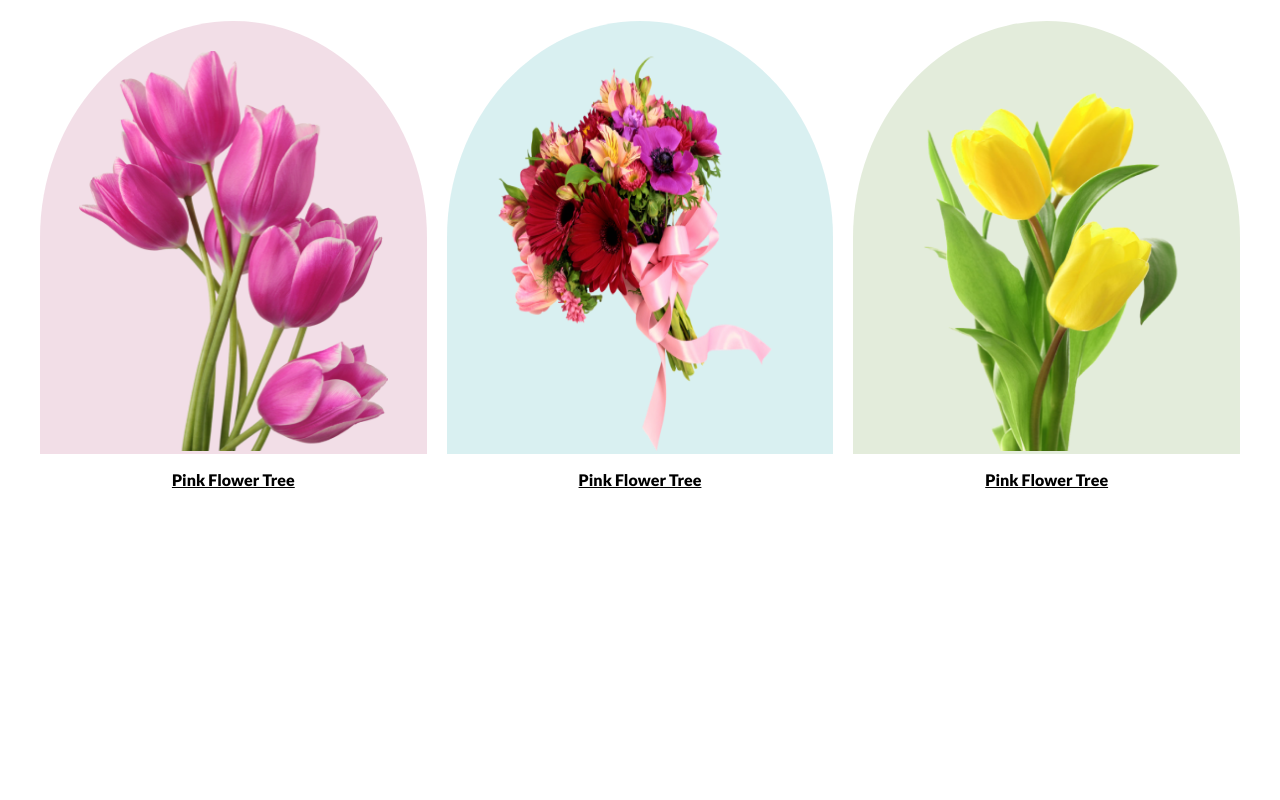
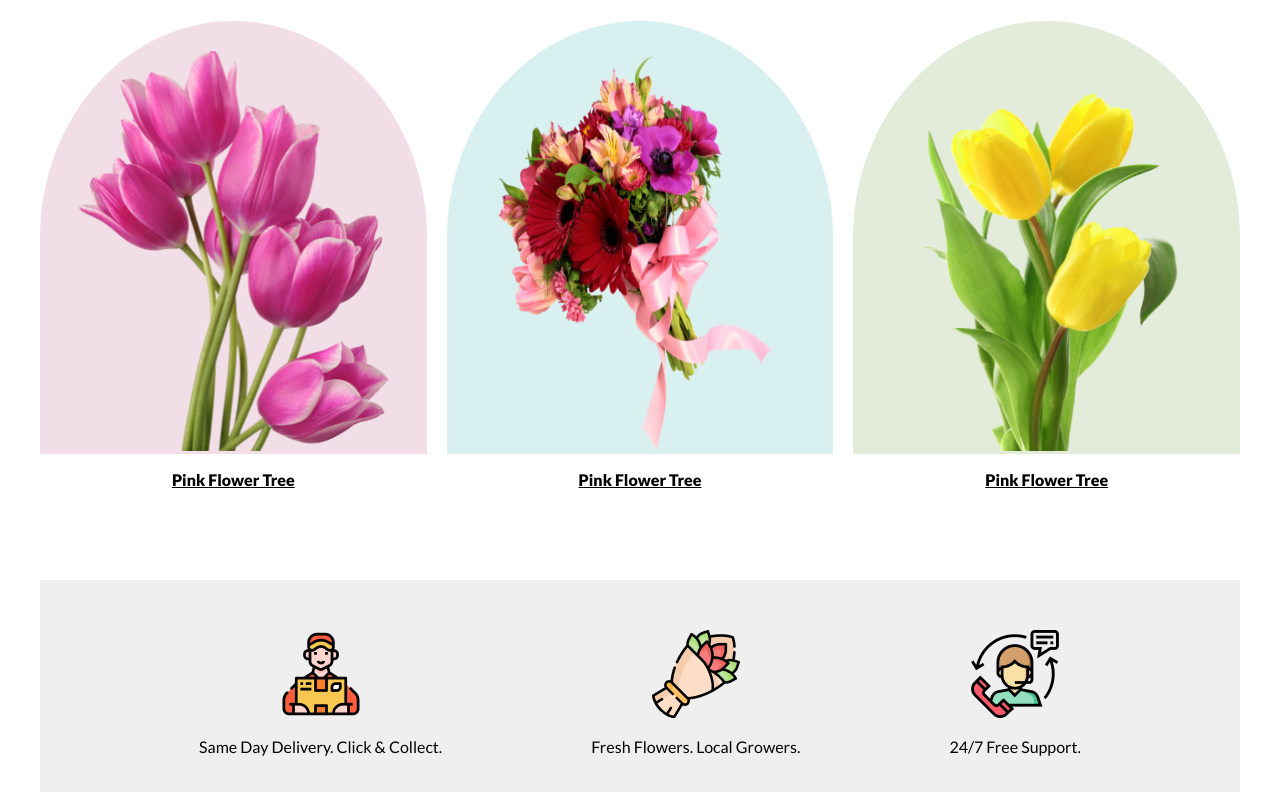
Before and after one commit to abuabdullah23/flower-shop, a plain HTML site: page index.html in a window 1280 px wide. Shown: the part 1013-1813 px from the top of the page. Before the commit the page ends 1526 px from the top, so only its background shows below. Drawn offline with Linux system fonts and the light colour scheme.

Commit message:
Support/Delivery Section Added

```diff
--- a/index.html
+++ b/index.html
@@ -75,6 +75,27 @@
         <!-- Featured Section End -->
 
 
+        <!-- Delivery/Support Section Start -->
+        <section class="container support-container">
+            <div class="support-content">
+                <div>
+                    <img src="./images/delivery/delivery.png" alt="delivery man picture">
+                    <p>Same Day Delivery. Click & Collect.</p>
+                </div>
+                <div>
+                    <img src="./images/delivery/flower.png" alt="delivery man picture">
+                    <p>Fresh Flowers. Local Growers.</p>
+                </div>
+                <div>
+                    <img src="./images/delivery/support.png" alt="delivery man picture">
+                    <p>24/7 Free Support.</p>
+                </div>
+            </div>
+        </section>
+        <!-- Delivery/Support Section End -->
+
+
+
     </main>
 </body>
 
--- a/style/style.css
+++ b/style/style.css
@@ -119,3 +119,25 @@
     text-decoration: underline;
     font-weight: bold;
 }
+
+
+/* Support Section CSS */
+.support-container {
+    background-color: hsl(0, 0%, 15%, .07);
+    margin-top: 75px;
+}
+
+.support-content {
+    display: flex;
+    gap: 20px;
+    justify-content: space-evenly;
+    align-items: center;
+    text-align: center;
+    padding: 50px 30px 20px 30px;
+
+}
+
+.support-content img {
+    width: 88px;
+    height: 88px;
+}
```
